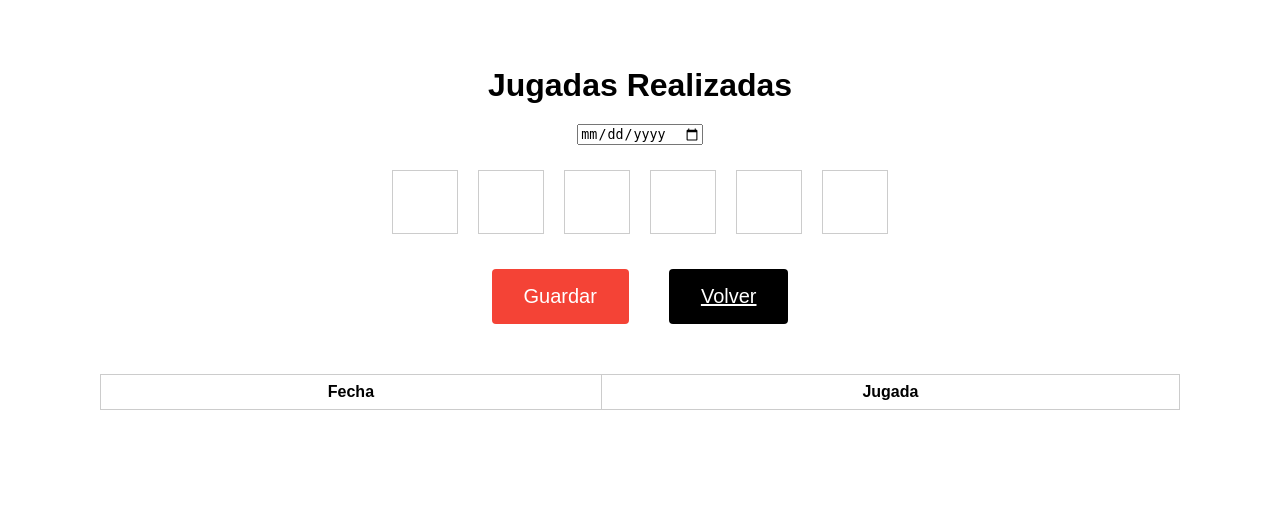
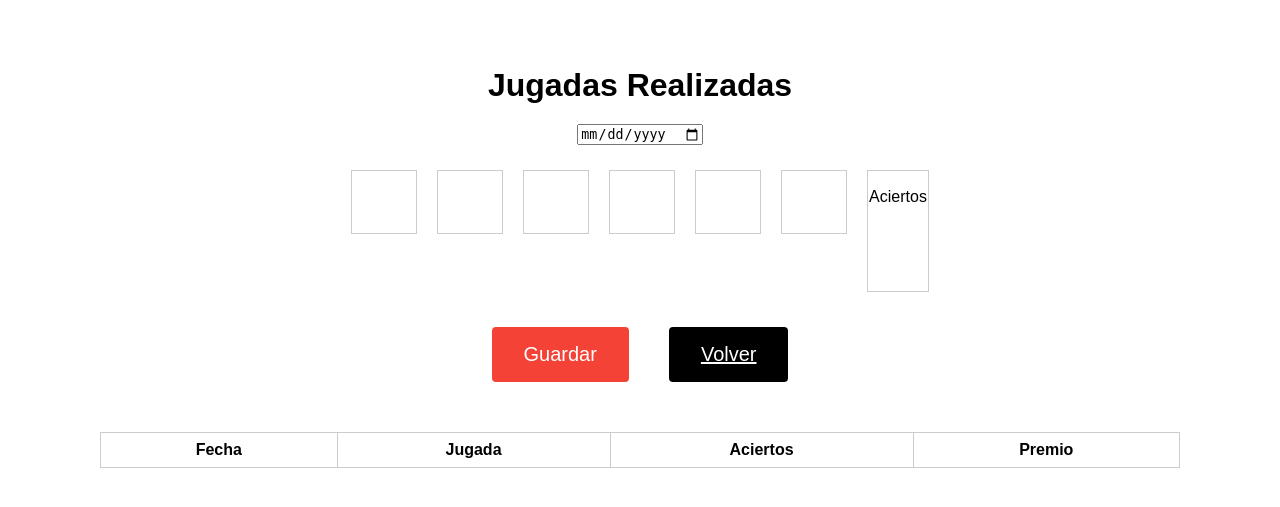
Before and after one commit to ElTiva/Quini, a Flask app: page /jugadas in a window 1280 px wide. Shown: the top 507 px of the page. Run offline with Flask 3, Linux system fonts and the light colour scheme; data that the repository does not hold is empty.

Commit message:
Add manual aciertos input, Premio column with logic

```diff
--- a/app.py
+++ b/app.py
@@ -30,7 +30,7 @@ class Sequence(db.Model):
 class Jugada(db.Model):
     id = db.Column(db.Integer, primary_key=True)
     fecha = db.Column(db.Date, nullable=False)
-    jugada = db.Column(db.Text, nullable=False)  # JSON with list of {numero, color}
+    jugada = db.Column(db.Text, nullable=False)  # JSON with {'numeros': [...], 'aciertos': int}
 
 # Create tables
 with app.app_context():
@@ -118,11 +118,12 @@ def ingresar():
 def guardar_jugada():
     try:
         data = request.get_json()
-        if not data or 'fecha' not in data or 'jugada' not in data:
+        if not data or 'fecha' not in data or 'jugada' not in data or 'aciertos' not in data:
             return jsonify({'success': False, 'error': 'Falta payload'}), 400
 
         fecha_str = data['fecha']
         jugada = data['jugada']
+        aciertos = data['aciertos']
 
         try:
             fecha = datetime.strptime(fecha_str, '%Y-%m-%d').date()
@@ -140,7 +141,10 @@ def guardar_jugada():
             if item['color'] not in ['white', 'red', 'green']:
                 return jsonify({'success': False, 'error': 'Color inválido'}), 400
 
-        jugada_json = json.dumps(jugada)
+        if not isinstance(aciertos, int) or not (0 <= aciertos <= 6):
+            return jsonify({'success': False, 'error': 'Aciertos debe ser entero entre 0 y 6'}), 400
+
+        jugada_json = json.dumps({'numeros': jugada, 'aciertos': aciertos})
         nueva_jugada = Jugada(fecha=fecha, jugada=jugada_json)
         db.session.add(nueva_jugada)
         db.session.commit()
@@ -155,12 +159,15 @@ def obtener_jugadas():
     jugadas = Jugada.query.order_by(Jugada.fecha.desc()).all()
     result = []
     for j in jugadas:
-        jugada_data = json.loads(j.jugada)
-        aciertos = sum(1 for item in jugada_data if item['color'] == 'green')
+        data = json.loads(j.jugada)
+        jugada_data = data['numeros']
+        aciertos = data['aciertos']
+        premio = "Premio" if aciertos in [4, 5, 6] else "Sin Premio"
         result.append({
             'fecha': j.fecha.isoformat(),
             'jugada': jugada_data,
-            'aciertos': aciertos
+            'aciertos': aciertos,
+            'premio': premio
         })
     return jsonify(result)
 
--- a/static/css/style.css
+++ b/static/css/style.css
@@ -228,3 +228,30 @@ table td {
     table { width: 100%; font-size: 0.8rem; }
     #ticket { gap: 5px; }
 }
+
+/* Aciertos cell styling */
+.aciertos-cell {
+    width: 60px;
+    height: 120px;
+    display: flex;
+    flex-direction: column;
+    align-items: center;
+    justify-content: center;
+    border: 1px solid #ccc;
+    background-color: white;
+    margin: 5px;
+}
+
+.aciertos-cell label {
+    font-size: 1rem;
+    margin-bottom: 5px;
+}
+
+.aciertos-cell input {
+    width: 100%;
+    height: 60px;
+    font-size: 2rem;
+    text-align: center;
+    border: none;
+    background: transparent;
+}
--- a/static/js/jugadas.js
+++ b/static/js/jugadas.js
@@ -21,9 +21,15 @@ document.addEventListener('DOMContentLoaded', () => {
                 });
                 const tdAciertos = document.createElement('td');
                 tdAciertos.textContent = j.aciertos;
+                const tdPremio = document.createElement('td');
+                tdPremio.textContent = j.premio;
+                if (j.premio === "Premio") {
+                    tdPremio.style.backgroundColor = "#c8e6c9"; // green
+                }
                 tr.appendChild(tdFecha);
                 tr.appendChild(tdJugada);
                 tr.appendChild(tdAciertos);
+                tr.appendChild(tdPremio);
             });
         })
         .catch(err => console.error('Error loading jugadas:', err));
@@ -69,10 +75,16 @@ document.addEventListener('DOMContentLoaded', () => {
             else if (input.classList.contains('green')) color = 'green';
             jugada.push({ numero: num, color: color });
         }
+        const aciertosInput = document.getElementById('aciertos');
+        const aciertos = parseInt(aciertosInput.value);
+        if (isNaN(aciertos) || aciertos < 0 || aciertos > 6) {
+            messageEl.textContent = 'Aciertos debe ser entre 0 y 6';
+            return;
+        }
         fetch('/guardar_jugada', {
             method: 'POST',
             headers: { 'Content-Type': 'application/json' },
-            body: JSON.stringify({ fecha: fecha, jugada: jugada })
+            body: JSON.stringify({ fecha: fecha, jugada: jugada, aciertos: aciertos })
         })
         .then(res => res.json())
         .then(data => {
@@ -87,6 +99,7 @@ document.addEventListener('DOMContentLoaded', () => {
                     input.classList.remove('red', 'green');
                     input.dataset.clicks = 0;
                 }
+                document.getElementById('aciertos').value = '';
                 // Reload table
                 location.reload();
             } else {
--- a/templates/jugadas.html
+++ b/templates/jugadas.html
@@ -19,6 +19,10 @@
                 <input type="number" min="0" max="45" class="input-cell" id="num4" required>
                 <input type="number" min="0" max="45" class="input-cell" id="num5" required>
                 <input type="number" min="0" max="45" class="input-cell" id="num6" required>
+                <div class="aciertos-cell">
+                    <label for="aciertos">Aciertos</label>
+                    <input type="number" min="0" max="6" id="aciertos" required>
+                </div>
             </div>
             <div class="actions">
                 <button id="btn-guardar" class="btn red large">Guardar</button>
@@ -27,7 +31,7 @@
         </div>
         <table id="jugadas-table">
             <thead>
-                <tr><th>Fecha</th><th>Jugada</th></tr>
+                <tr><th>Fecha</th><th>Jugada</th><th>Aciertos</th><th>Premio</th></tr>
             </thead>
             <tbody></tbody>
         </table>
```
